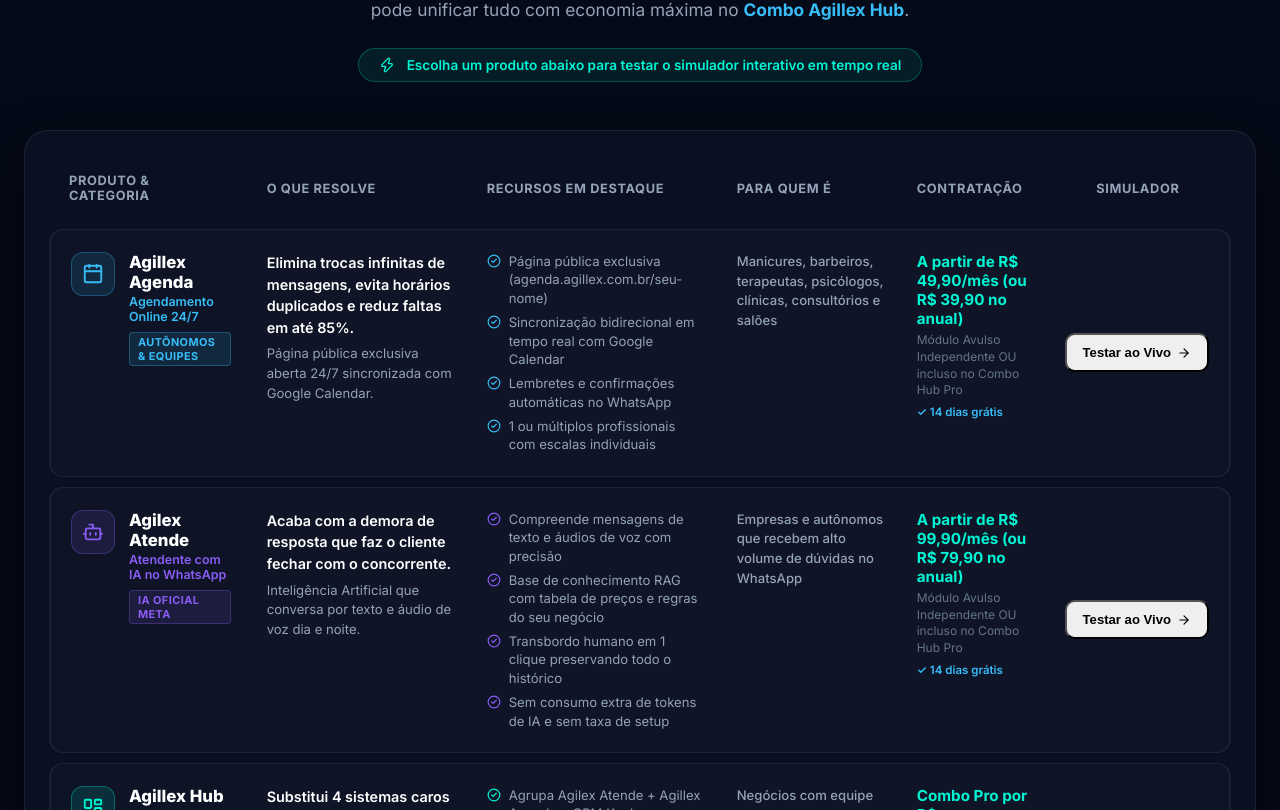
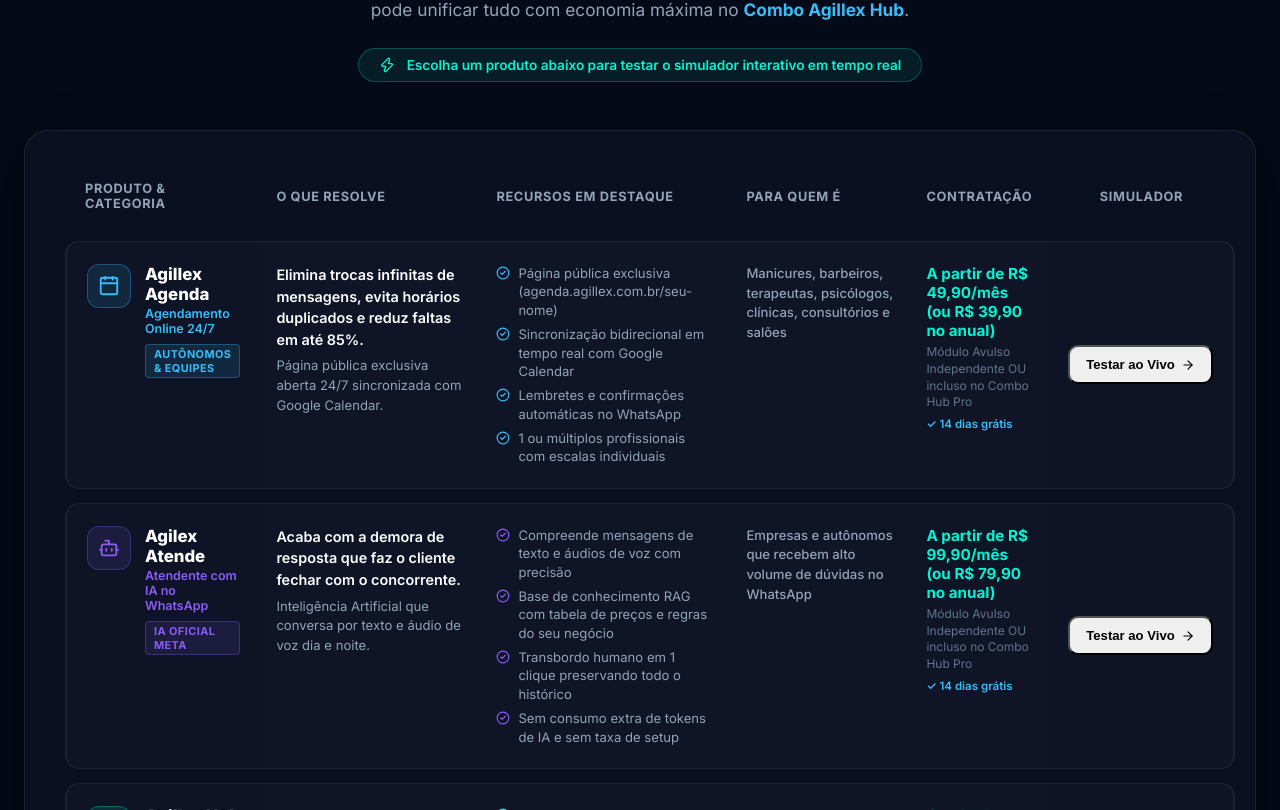
Before and after one commit to lucasdresler/agillex-site, a Next.js app: page / in a window 1280 px wide. Shown: the part 1330-2140 px from the top of the page. Built offline with nearby package versions, Linux system fonts and the light colour scheme.

Commit message:
feat(table): amplia zoom no hover da tabela para 10% com espacamento generoso

```diff
--- a/src/components/ProductsOverviewTable.tsx
+++ b/src/components/ProductsOverviewTable.tsx
@@ -236,14 +236,14 @@ export default function ProductsOverviewTable({
               backgroundColor: 'rgba(15, 23, 42, 0.55)',
               backdropFilter: 'blur(16px)',
               boxShadow: '0 20px 50px rgba(0, 0, 0, 0.6)',
-              padding: '16px 24px',
+              padding: '20px 40px',
             }}
           >
             <table
               style={{
                 width: '100%',
                 borderCollapse: 'separate',
-                borderSpacing: '0 10px',
+                borderSpacing: '0 14px',
                 textAlign: 'left',
                 fontSize: '0.9rem',
               }}
@@ -585,14 +585,14 @@ export default function ProductsOverviewTable({
             border-bottom-right-radius: 14px;
           }
           .product-table-row:hover {
-            transform: scale(1.05);
+            transform: scale(1.1);
             position: relative;
-            z-index: 30;
+            z-index: 40;
           }
           .product-table-row:hover td {
             background-color: rgba(18, 30, 58, 0.98) !important;
-            border-color: rgba(0, 245, 212, 0.45) !important;
-            box-shadow: 0 20px 45px rgba(0, 0, 0, 0.85), 0 0 30px rgba(0, 245, 212, 0.22);
+            border-color: rgba(0, 245, 212, 0.5) !important;
+            box-shadow: 0 25px 55px rgba(0, 0, 0, 0.9), 0 0 35px rgba(0, 245, 212, 0.25);
           }
           .product-table-row:hover td:first-child {
             border-left: 4px solid #00F5D4 !important;
```
